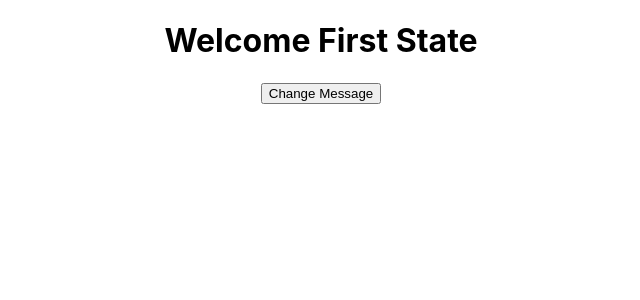
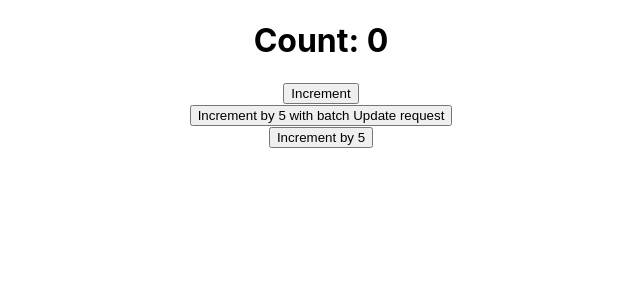
Before and after one commit to TheReprator/ReactLearning, a React (Create React App) app: page / in a window 1280 px wide. Shown: the top 300 px of the page, without its empty margins (319-959 px from the left). Built offline with nearby package versions, Linux system fonts and the light colour scheme.

Commit message:
state note further explained

```diff
--- a/src/App.js
+++ b/src/App.js
@@ -5,6 +5,7 @@ import { GreetFunctionMultiProperties } from './functionProperties/PropertiesCom
 import { GreetClassProperties } from './functionProperties/PropertiesComponent'
 import { GreetClassMultiProperties } from './functionProperties/PropertiesComponent'
 import FirstState from './state/FirstState';
+import Counter from './state/SecondState';
 
 import './App.css';
 
@@ -13,10 +14,11 @@ function App() {
     <div className="App">
 
     { /*
-      StateExample */
-    }
+      StateExample
     <FirstState />
-
+    */
+   }
+    <Counter />
 
     { /*
         //  JSx VS JS
--- a/src/state/FirstState.js
+++ b/src/state/FirstState.js
@@ -96,6 +96,8 @@ export default FirstState
                 })
             }
 
+    So In order to update the UI, this.setState should be called.
+
 7)setState is Ansynchronous in nature, like to know, whther the task has been done or not, you can for
   callBack function to check,
         Example:
```
